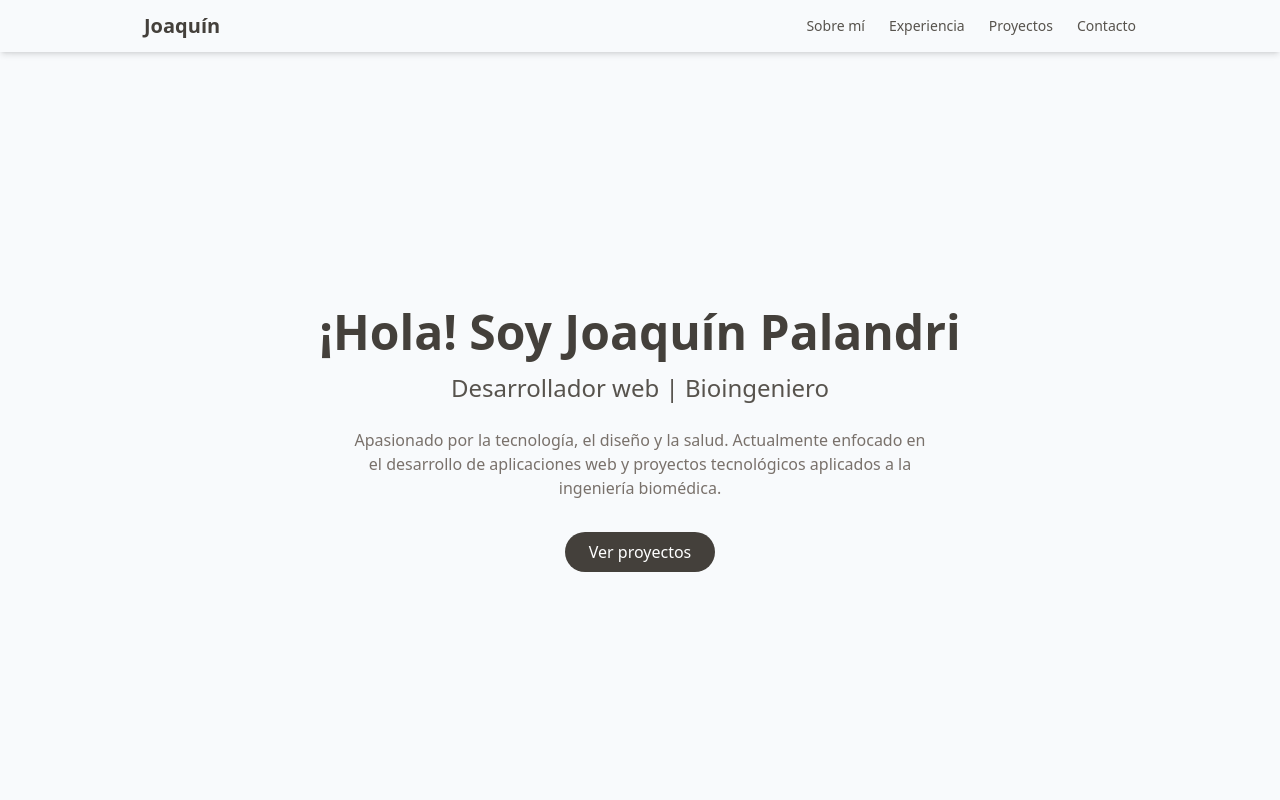
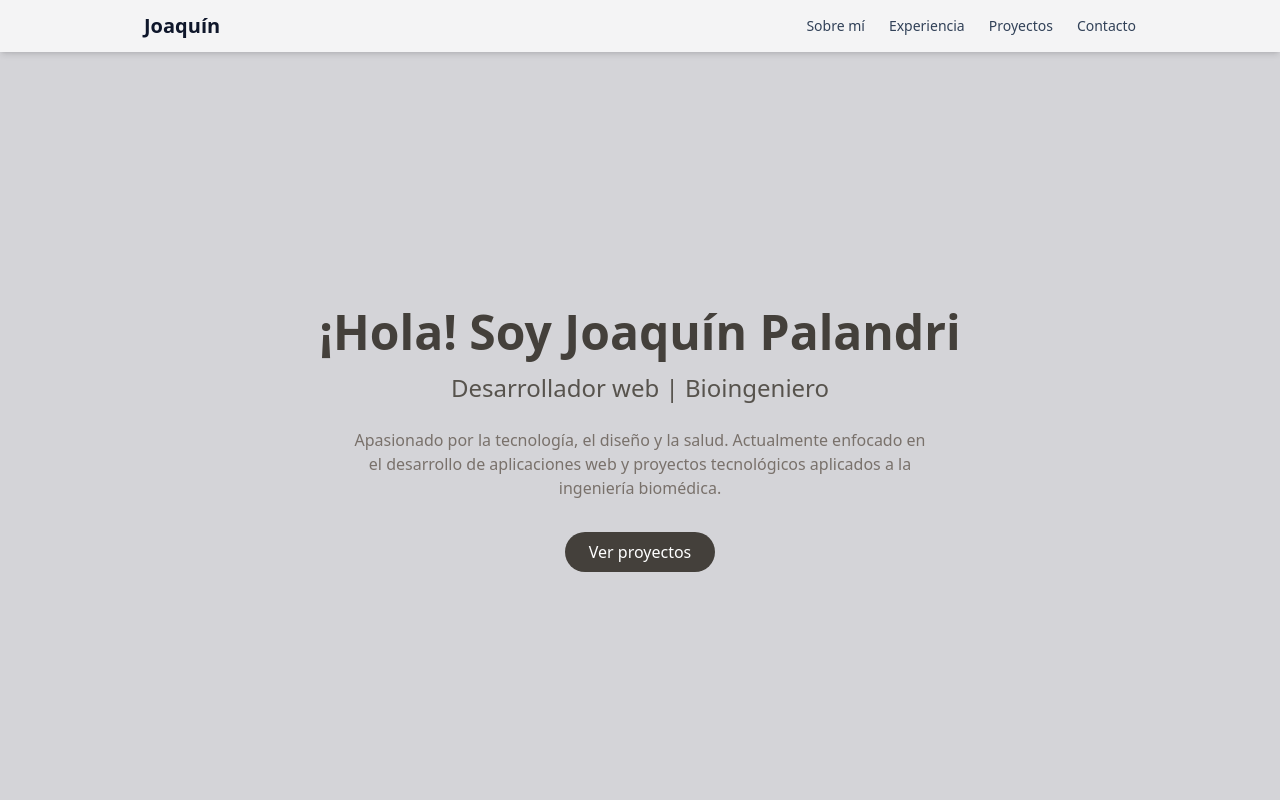
Before and after one commit to JoaquinPalandri/portfolio-joaquin, a React (Vite) app: page / in a window 1280 px wide. Shown: the top 800 px of the page. Built offline with nearby package versions, Linux system fonts and the light colour scheme.

Commit message:
Change  the footer, navbar and section colors

```diff
--- a/src/components/Footer.tsx
+++ b/src/components/Footer.tsx
@@ -2,14 +2,14 @@ import React from 'react';
 
 export default function Footer() {
   return (
-    <footer className="bg-gray-800 text-white py-8">
+<footer className="bg-slate-100 text-slate-600 py-8 border-t border-slate-200">
   <div className="max-w-5xl mx-auto text-center">
-        <p className="text-sm text-gray-400 mb-4">© 2025 Joaquín Palandri. Todos los derechos reservados.</p>
+    <p className="text-sm mb-4">© 2025 Joaquín Palandri. Todos los derechos reservados.</p>
 
     <div className="flex justify-center space-x-6">
       <a
         href="https://www.linkedin.com/in/joaquinpalandri/"
-            className="text-gray-300 hover:text-white transition"
+        className="text-slate-600 hover:text-sky-500 transition"
         target="_blank"
         rel="noopener noreferrer"
       >
@@ -17,7 +17,7 @@ export default function Footer() {
       </a>
       <a
         href="https://github.com/JoaquinPalandri"
-            className="text-gray-300 hover:text-white transition"
+        className="text-slate-600 hover:text-sky-500 transition"
         target="_blank"
         rel="noopener noreferrer"
       >
@@ -25,7 +25,7 @@ export default function Footer() {
       </a>
       <a
         href="mailto:joaquin.palandri@email.com"
-            className="text-gray-300 hover:text-white transition"
+        className="text-slate-600 hover:text-sky-500 transition"
       >
         Correo
       </a>
--- a/src/components/Hero.tsx
+++ b/src/components/Hero.tsx
@@ -2,7 +2,7 @@ import React from 'react';
 
 export default function Hero() {
     return (
-      <section className="h-screen flex flex-col justify-center items-center bg-slate-50 text-center px-4 pt-20">
+      <section id='hero' className="h-screen flex flex-col justify-center items-center bg-zinc-300 text-center px-4 pt-20">
         <h1 className="text-4xl md:text-5xl font-bold text-stone-700 mb-4">
           ¡Hola! Soy Joaquín Palandri
         </h1>
--- a/src/components/Navbar.tsx
+++ b/src/components/Navbar.tsx
@@ -2,14 +2,14 @@ import React from "react";
 
 export default function Navbar() {
     return (
-      <header className="fixed top-0 w-full bg-slate-50 shadow-md z-50">
+      <header className="fixed top-0 w-full bg-zinc-100 shadow-md z-50">
         <nav className="max-w-5xl mx-auto px-4 py-3 flex justify-between items-center">
-          <h1 className="text-xl font-semibold text-stone-700">Joaquín</h1>
-          <ul className="flex space-x-6 text-sm font-medium text-stone-600">
-            <li><a href="#about" className="hover:text-stone-800 transition">Sobre mí</a></li>
-            <li><a href="#experience" className="hover:text-stone-800 transition">Experiencia</a></li>
-            <li><a href="#projects" className="hover:text-stone-800 transition">Proyectos</a></li>
-            <li><a href="#contact" className="hover:text-stone-800 transition">Contacto</a></li>
+          <h1 className="text-xl font-semibold text-slate-900"><a href="#hero" className="hover:text-slate-900 transition">Joaquín</a></h1>
+          <ul className="flex space-x-6 text-sm font-medium text-slate-700">
+            <li><a href="#about" className="hover:text-slate-900 transition">Sobre mí</a></li>
+            <li><a href="#experience" className="hover:text-slate-900 transition">Experiencia</a></li>
+            <li><a href="#projects" className="hover:text-slate-900 transition">Proyectos</a></li>
+            <li><a href="#contact" className="hover:text-slate-900 transition">Contacto</a></li>
           </ul>
         </nav>
       </header>
```
Lines whose indentation alone changed are shown as unchanged.
